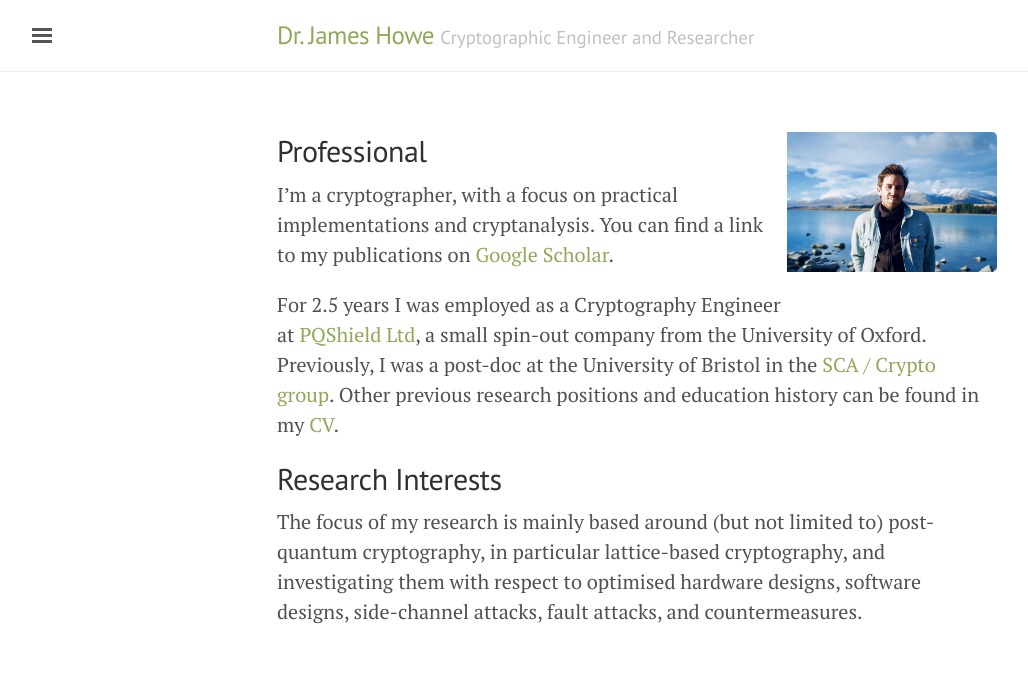
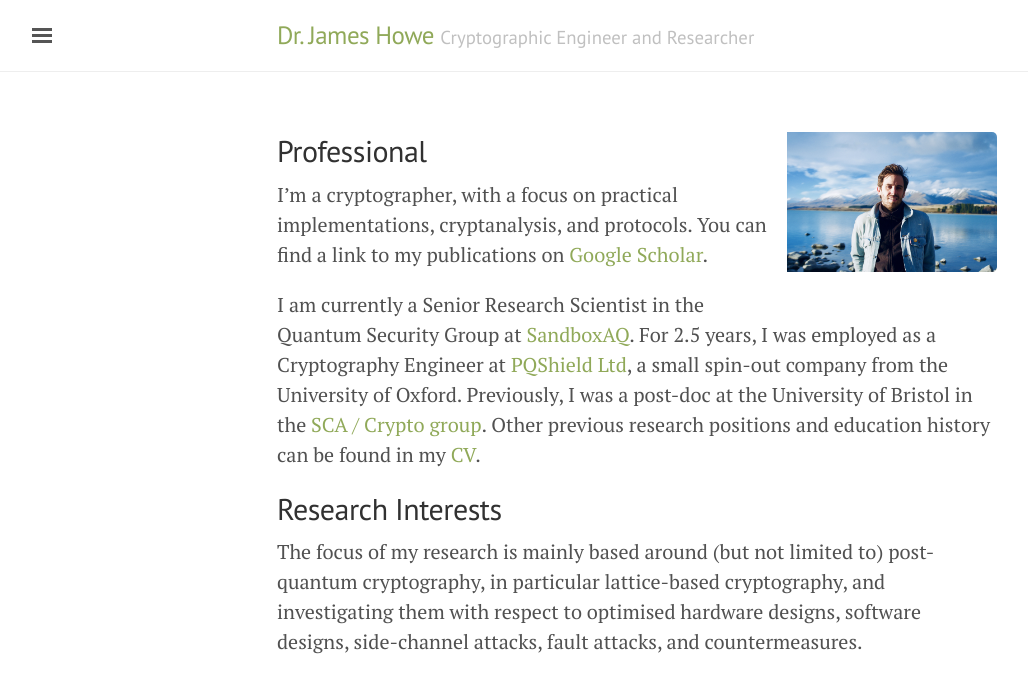
Before and after one commit to jameshoweee/jameshoweee.github.io, a Jekyll site: the page built from index.md, in a window 1280 px wide. Shown: the top 693 px of the page, without its empty margins (3-1031 px from the left). Built offline with Jekyll 4.4.1, drawn with Linux system fonts in a browser that asks for light colours.

Commit message:
Update index.md

```diff
--- a/index.md
+++ b/index.md
@@ -7,10 +7,10 @@ title: Home
 
 ## Professional
 
-I'm a cryptographer, with a focus on practical implementations and cryptanalysis.
+I'm a cryptographer, with a focus on practical implementations, cryptanalysis, and protocols.
 You can find a link to my publications on [Google Scholar](https://scholar.google.co.uk/citations?user=LItUNn4AAAAJ&hl=en).
 
-For 2.5 years I was employed as a Cryptography Engineer at [PQShield Ltd](https://pqshield.com/), a small spin-out company from the University of Oxford. Previously, I was a post-doc at the University of Bristol in the [SCA / Crypto group](http://www.bristol-sca.com). Other previous research positions and education history can be found in my [CV](files/CV.pdf).
+I am currently a Senior Research Scientist in the Quantum Security Group at [SandboxAQ](https://www.sandboxaq.com/). For 2.5 years, I was employed as a Cryptography Engineer at [PQShield Ltd](https://dblp.org/pid/138/8975.html), a small spin-out company from the University of Oxford. Previously, I was a post-doc at the University of Bristol in the [SCA / Crypto group](https://github.com/sca-research). Other previous research positions and education history can be found in my [CV](files/CV.pdf).
 
 ## Research Interests
 
```
